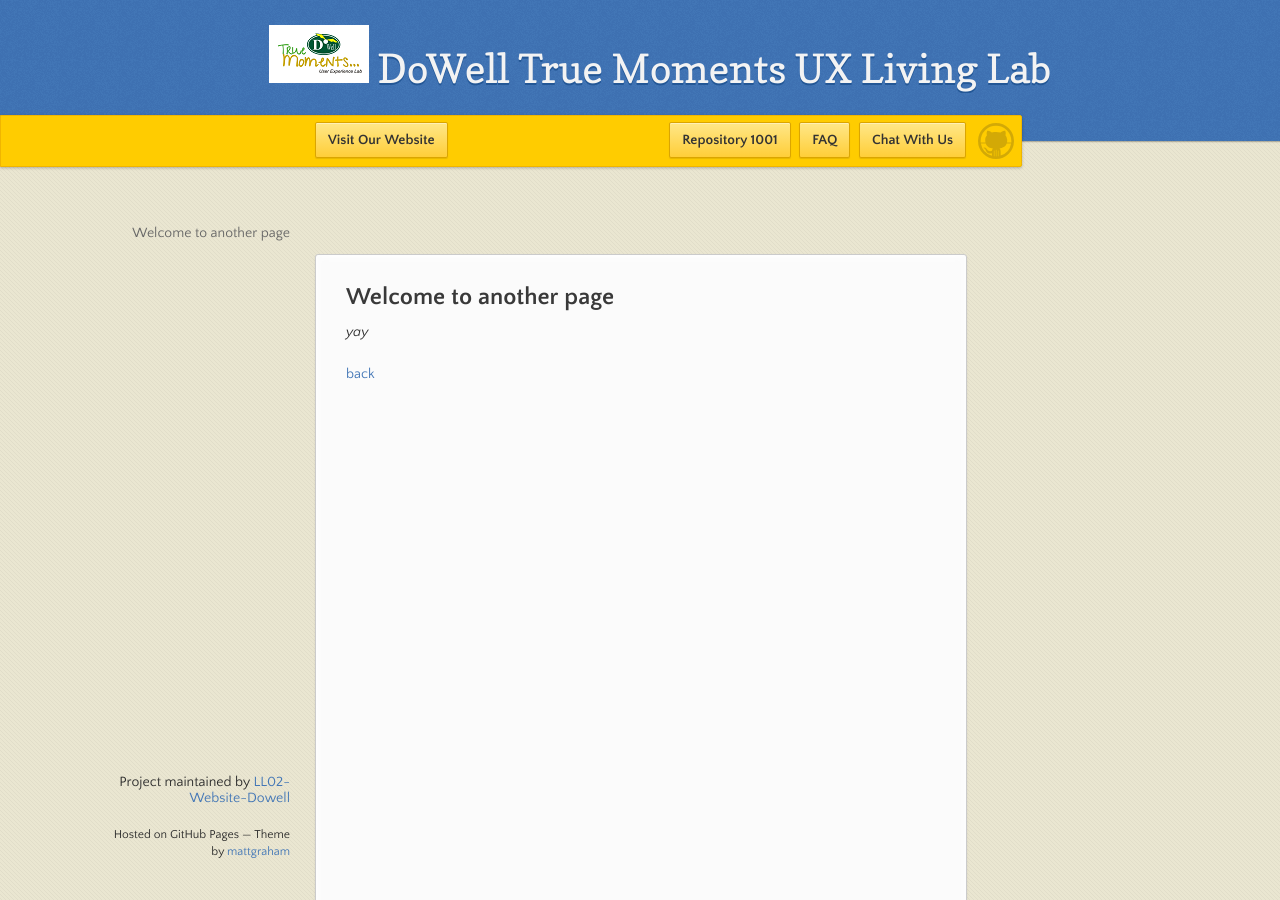
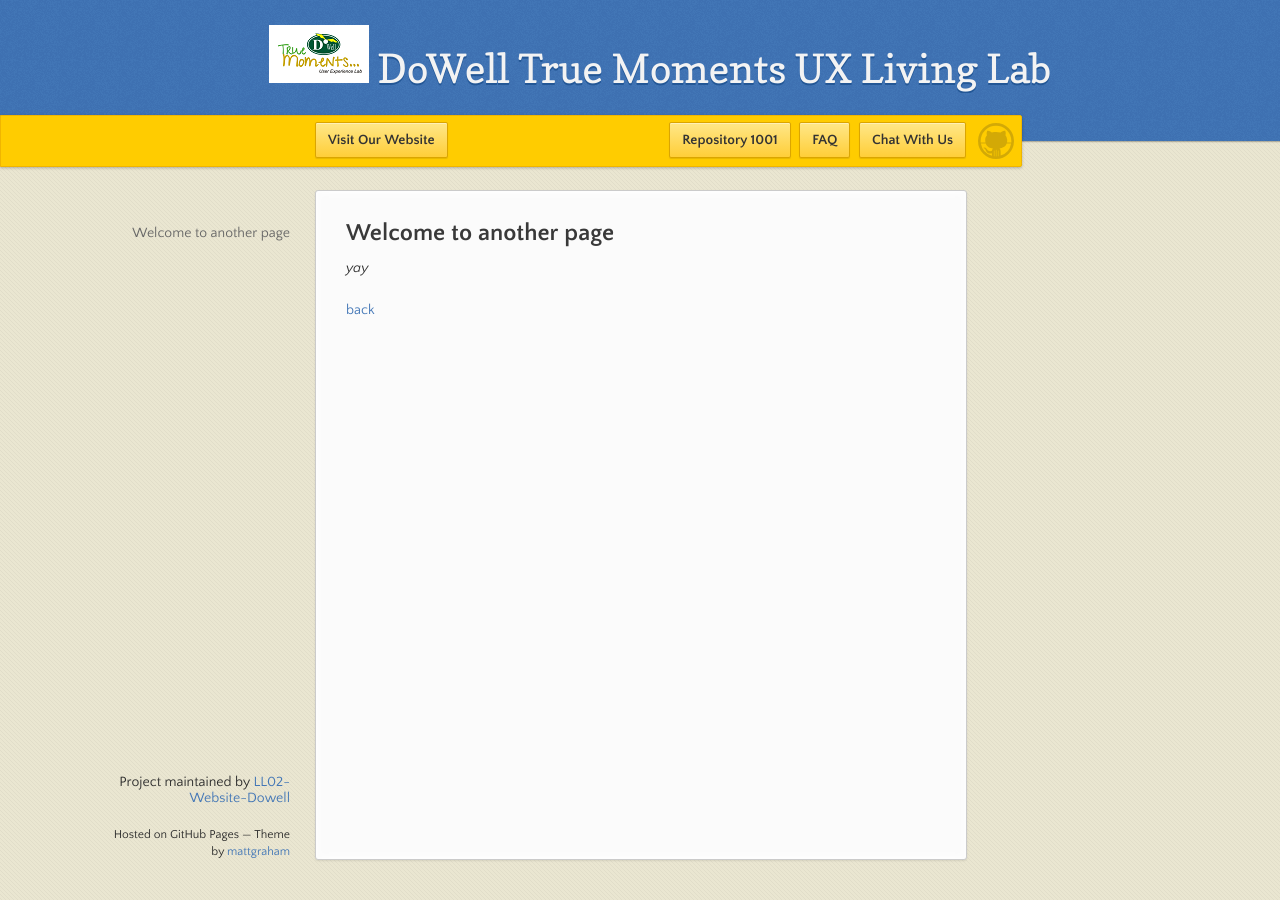
Before and after one commit to LL02-Website-Dowell/Digital-Twin-Note-Taker-Ideation.Dowell, a Jekyll site: the page built from another-page.md, in a window 1280 px wide and 900 px high. Built offline with Jekyll 4.4.1, drawn with Linux system fonts in a browser that asks for light colours; our own code applies the rules of GitHub Pages for plain Markdown files.

Commit message:
Update default.html

```diff
--- a/_layouts/default.html
+++ b/_layouts/default.html
@@ -52,13 +52,7 @@
         <ul>
                </ul>
       </nav>
-      <ul id="menu-main">something</ul> // add under this ul tag
 
-<select id="tinynav1" class="tinynav tinynav1">
- <option>Navigation</option><option value="/">Home</option>
-
- <option value="your-link-here">Business</option>
-  </select>
       <section>
         {{ content }}
 
```
